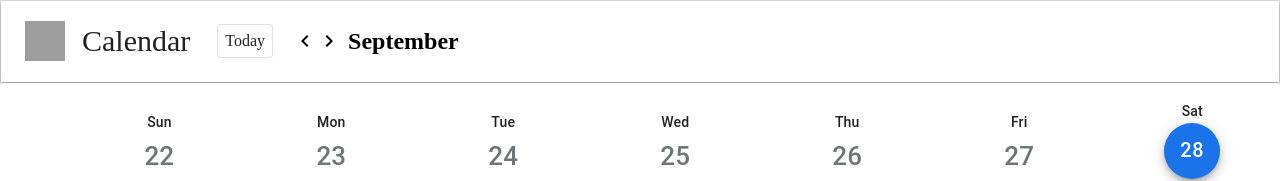
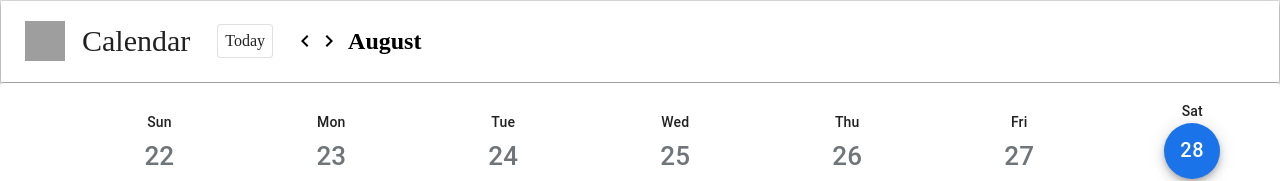
Before and after one commit to shreekarhegde/Google-Calendar, a React (Create React App) app: page / in a window 1280 px wide. Shown: the top 181 px of the page. Built offline with nearby package versions, Linux system fonts and the light colour scheme; grey boxes are pictures that could not be loaded.

Commit message:
Fixed month not getting reset on click of today

```diff
--- a/src/components/Calendar/Calendar.tsx
+++ b/src/components/Calendar/Calendar.tsx
@@ -8,7 +8,7 @@ import { WeekView } from '../WeekView/WeekView';
 export const Calendar = () => {
 	const [startDate, setStartDate] = useState(+moment());
 	const [weekDays, setWeekDays] = useState(getAllDaysInTheWeek());
-	const [month, setMonth] = useState('September');
+	const [month, setMonth] = useState(moment().format('MMMM'));
 	const classes = useStyles();
 
 	/**
@@ -37,6 +37,7 @@ export const Calendar = () => {
 	const reset = () => {
 		setStartDate(+moment());
 		setWeekDays(getAllDaysInTheWeek());
+		setMonth(moment().format('MMMM'));
 	};
 
 	return (
```
